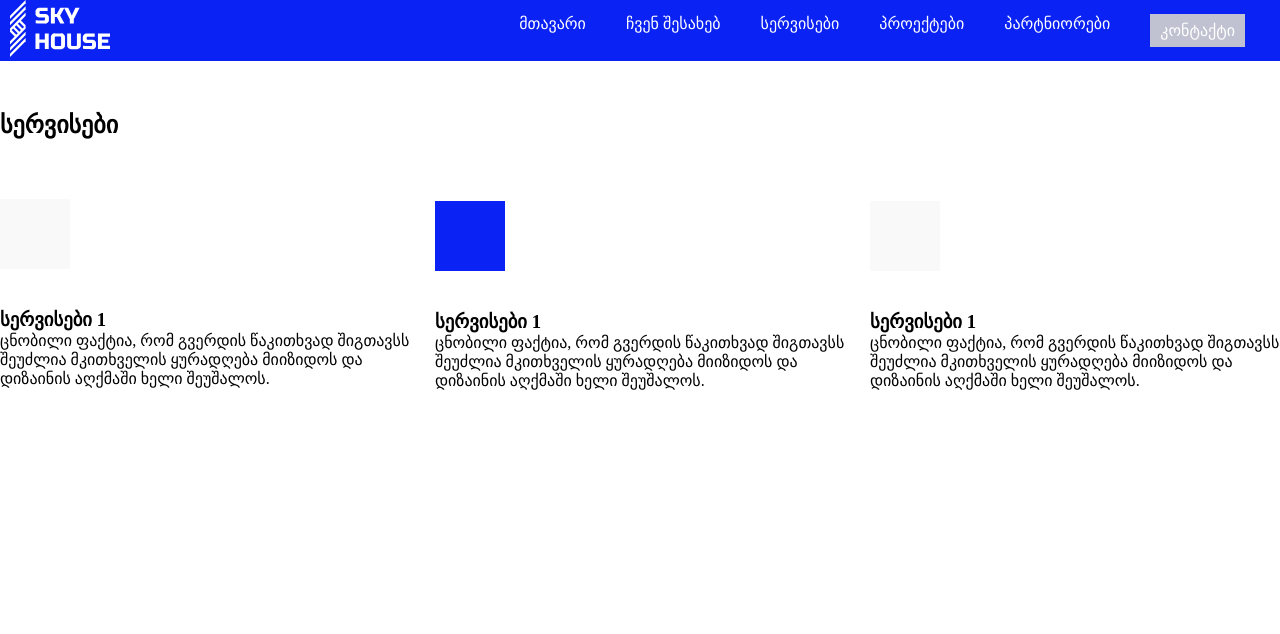
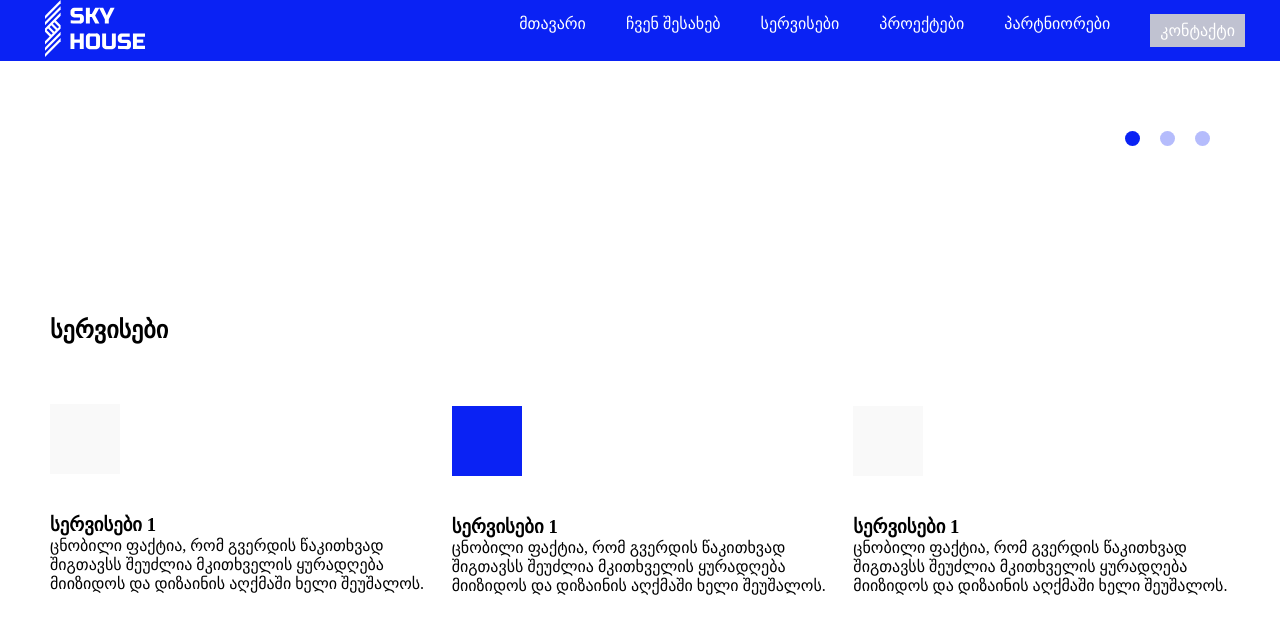
Before and after one commit to Sabakhubutia0/web.24, a plain HTML site: page index.html in a window 1280 px wide. Drawn offline with Linux system fonts and the light colour scheme.

Commit message:
finish code

```diff
--- a/css/styles.css
+++ b/css/styles.css
@@ -4,18 +4,16 @@
   box-sizing: border-box;
 }
 
-
 header {
-    background-color: #0A22F4;
+  background-color: #0a22f4;
 }
 
 img {
   width: 100px;
-
 }
 
 .logo img {
-    margin-left: 10px;
+  margin-left: 45px;
 }
 
 .conteiner {
@@ -37,12 +35,9 @@ header ul {
 }
 
 a {
-
   color: #fff;
   text-decoration: none;
-
 }
-
 
 ul {
   list-style: none;
@@ -59,8 +54,6 @@ button {
   cursor: pointer;
 }
 
-
-
 /* .parent {
     display: flex;
     justify-content: space-between;
@@ -69,19 +62,44 @@ button {
 
 } */
 
+.div-box div {
+  background-color: #0a22f4;
+  width: 15px;
+  height: 15px;
+  border-radius: 50%;
+}
+
+.div-box {
+  display: flex;
+  justify-content: flex-end;
+  margin: 20px;
+}
+
+.div-box :nth-child(2) {
+  opacity: 0.3;
+  margin-left: 20px;
+}
+
+.div-box :nth-child(3) {
+  opacity: 0.3;
+  margin-left: 20px;
+}
+
+section {
+  padding: 50px;
+}
+
 .flex-parent {
   display: flex;
-
 }
-h1  {
+h1 {
   margin-top: 50px;
   margin-bottom: 60px;
 }
 
-.children-2  ,
+.children-2,
 .children-3 {
   margin-top: 140px;
-
 }
 
 .children,
@@ -89,18 +107,13 @@ h1  {
   margin-right: 25px;
 }
 
-.children-2  .box {
-
-    background-color:#0A22F4;
-
+.children-2 .box {
+  background-color: #0a22f4;
 }
-
-
 
 .box {
   width: 70px;
   height: 70px;
-    background-color: #F9F9F9;
+  background-color: #f9f9f9;
   margin-bottom: 40px;
-
 }
--- a/index.html
+++ b/index.html
@@ -1,25 +1,18 @@
-
-
 <!DOCTYPE html>
 <html lang="en">
-
   <head>
     <title>Sabas.web</title>
-    <meta charset="UTF-8">
-    <meta name="viewport" content="width=device-width, initial-scale=1.0">
-    <link rel="stylesheet" type="text/css" href="css/styles.css">
+    <meta charset="UTF-8" />
+    <meta name="viewport" content="width=device-width, initial-scale=1.0" />
+    <link rel="stylesheet" type="text/css" href="css/styles.css" />
   </head>
 
-
-
   <body>
-
     <header>
       <div class="conteiner">
-
         <div class="wrapper">
           <a href="index.html" class="logo">
-                <img src="img/logo.svg" alt="logo">
+            <img src="img/logo.svg" alt="logo" />
           </a>
           <nav>
             <ul>
@@ -45,68 +38,46 @@
           </nav>
         </div>
       </div>
-
-
     </header>
 
+    <section>
+      <div class="div-box">
+        <div></div>
+        <div></div>
+        <div></div>
+      </div>
+    </section>
 
     <section>
       <div class="flex-parent">
-
         <div class="children">
           <h1>სერვისები</h1>
           <div class="box"></div>
           <h3>სერვისები 1</h3>
-        <p>ცნობილი ფაქტია, რომ გვერდის წაკითხვად შიგთავსს შეუძლია მკითხველის ყურადღება მიიზიდოს და დიზაინის აღქმაში ხელი შეუშალოს.</p>
+          <p>
+            ცნობილი ფაქტია, რომ გვერდის წაკითხვად შიგთავსს შეუძლია მკითხველის
+            ყურადღება მიიზიდოს და დიზაინის აღქმაში ხელი შეუშალოს.
+          </p>
         </div>
 
         <div class="children-2">
-
           <div class="box"></div>
           <h3>სერვისები 1</h3>
-        <p>ცნობილი ფაქტია, რომ გვერდის წაკითხვად შიგთავსს შეუძლია მკითხველის ყურადღება მიიზიდოს და დიზაინის აღქმაში ხელი შეუშალოს.</p>
+          <p>
+            ცნობილი ფაქტია, რომ გვერდის წაკითხვად შიგთავსს შეუძლია მკითხველის
+            ყურადღება მიიზიდოს და დიზაინის აღქმაში ხელი შეუშალოს.
+          </p>
         </div>
 
-
-
         <div class="children-3">
-
           <div class="box"></div>
           <h3>სერვისები 1</h3>
-          <p>ცნობილი ფაქტია, რომ გვერდის წაკითხვად შიგთავსს შეუძლია მკითხველის ყურადღება მიიზიდოს და დიზაინის აღქმაში ხელი შეუშალოს.</p>
+          <p>
+            ცნობილი ფაქტია, რომ გვერდის წაკითხვად შიგთავსს შეუძლია მკითხველის
+            ყურადღება მიიზიდოს და დიზაინის აღქმაში ხელი შეუშალოს.
+          </p>
         </div>
-
-
       </div>
-
-
-
-
-
-
-
-
-
-
-
-
-       <!-- <div class="parent">
-        <h1>სერვისები</h1>
-        <div class="box"></div>
-        <h3>სერვისები 1</h3>
-        <p>ცნობილი ფაქტია, რომ გვერდის წაკითხვად შიგთავსს შეუძლია მკითხველის ყურადღება მიიზიდოს და დიზაინის აღქმაში ხელი შეუშალოს.</p>
-
-        <div class="children">
-        <h1>სერვისები</h1>
-        <div class="box"></div>
-        <h3>სერვისები 1</h3>
-        <p>ცნობილი ფაქტია, რომ გვერდის წაკითხვად შიგთავსს შეუძლია მკითხველის ყურადღება მიიზიდოს და დიზაინის აღქმაში ხელი შეუშალოს.</p>
-        </div>
-        </div> -->
-
     </section>
-
-
   </body>
-
 </html>
```
Lines whose indentation alone changed are shown as unchanged.
